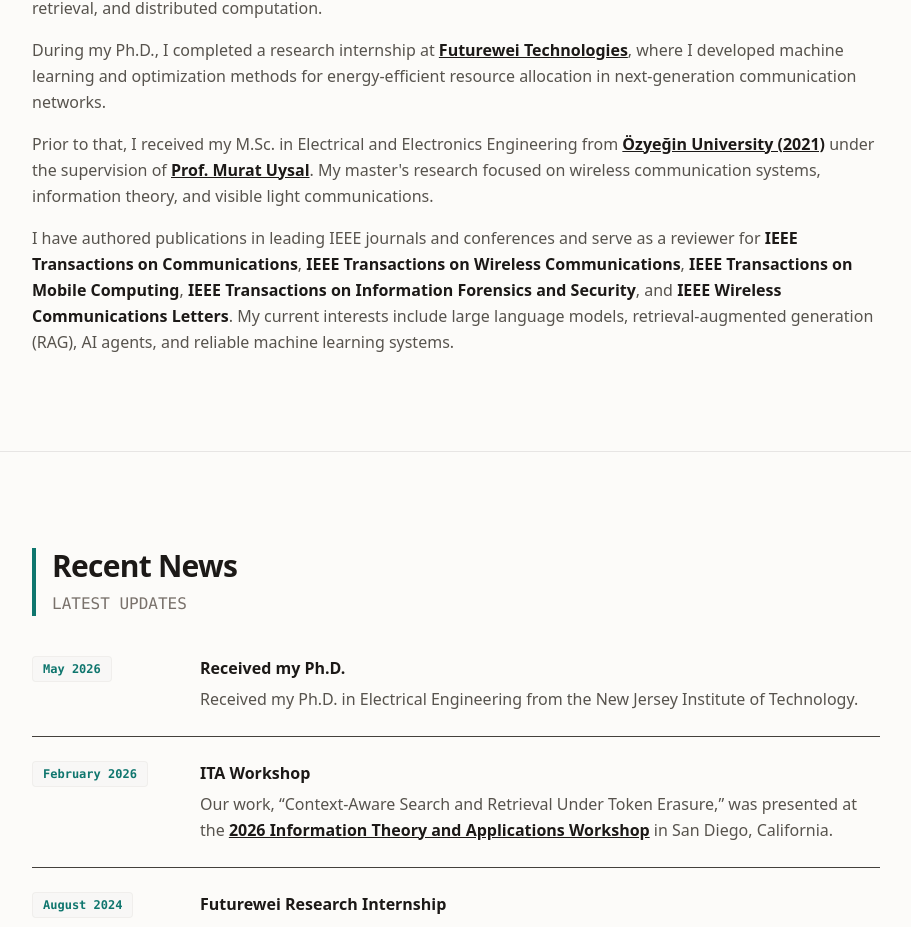
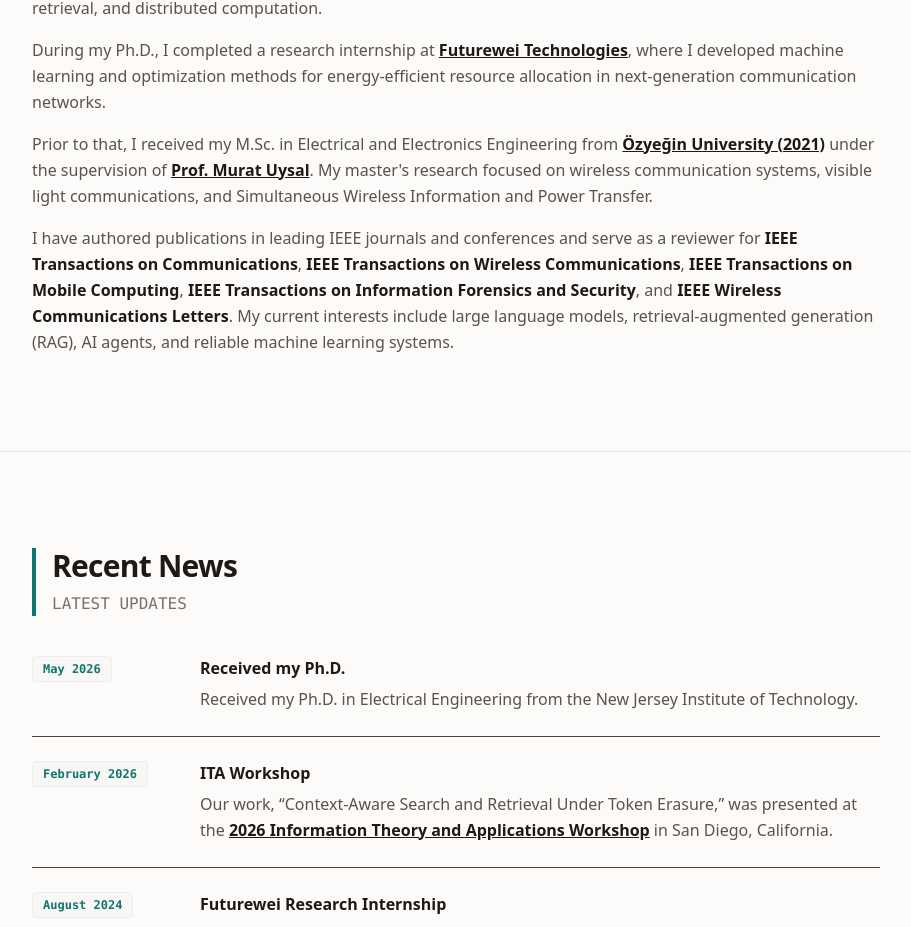
Before and after one commit to sara-jahromi/sara-portfolio, a Next.js app: page / in a window 1280 px wide. Shown: the part 899-1826 px from the top of the page, without its empty margins (184-1095 px from the left). Built offline with nearby package versions, Linux system fonts and the light colour scheme.

Commit message:
docs: revise M.Sc. research focus description in About section

```diff
--- a/src/components/AboutSection.tsx
+++ b/src/components/AboutSection.tsx
@@ -60,7 +60,7 @@ export const AboutSection: React.FC = () => {
             >
               Prof. Murat Uysal
             </a>
-            . My master&apos;s research focused on wireless communication systems, information theory, and visible light communications.
+            . My master&apos;s research focused on wireless communication systems, visible light communications, and Simultaneous Wireless Information and Power Transfer.
           </p>
 
           <p className="leading-relaxed">
```
